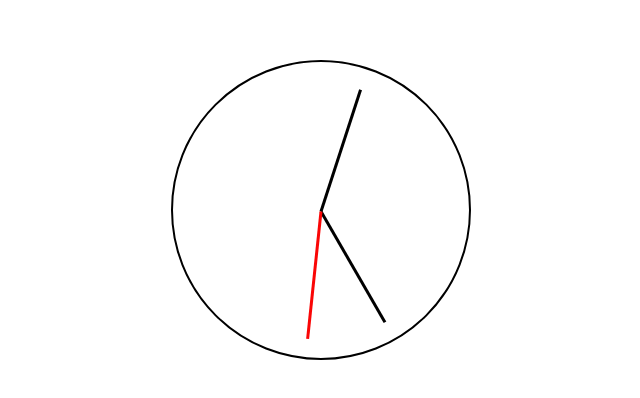
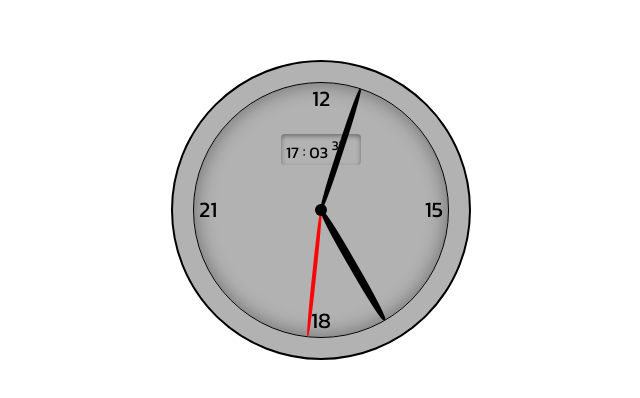
Before and after one commit to KonstantinKhudoyarov/CSS-JS-Clock, a plain HTML site: page index.html in a window 1280 px wide. Shown: the part 190-588 px from the top of the page, without its empty margins (319-959 px from the left). Drawn offline with Linux system fonts and the light colour scheme.

Commit message:
add styles and some logic

```diff
--- a/index.html
+++ b/index.html
@@ -16,6 +16,16 @@
                     <div class="clock__arrow clock__hours"></div>
                     <div class="clock__arrow clock__minutes"></div>
                     <div class="clock__arrow clock__seconds"></div>
+                    <span class="clock__digits clock__12">12</span>
+                    <span class="clock__digits clock__15">15</span>
+                    <span class="clock__digits clock__18">18</span>
+                    <span class="clock__digits clock__21">21</span>
+                    <div class="clock__digital">
+                        <span class="clock__digital-hours"></span>
+                        <span class="clock__digital-divider">:</span>
+                        <span class="clock__digital-minutes"></span>
+                        <sup class="clock__digital-seconds"></sup>
+                    </div>
                 </div>
             </div>
         </div>
--- a/js/script.js
+++ b/js/script.js
@@ -2,7 +2,10 @@
 
 var hoursArrow = document.querySelector('.clock__hours'),
 minutesArrow = document.querySelector('.clock__minutes'),
-secondsArrow = document.querySelector('.clock__seconds');
+secondsArrow = document.querySelector('.clock__seconds'),
+digitalHours = document.querySelector('.clock__digital-hours'),
+digitalMinutes = document.querySelector('.clock__digital-minutes'),
+digitalSeconds = document.querySelector('.clock__digital-seconds');
 
 function setDate() {
 
@@ -10,17 +13,18 @@ function setDate() {
 
     var seconds = current.getSeconds();
     var secondsDegree = ((seconds / 60)*360) + 90;
-    secondsArrow.style.transform = 'rotate(' + secondsDegree + 'deg)';
+    secondsArrow.style.transform = 'translateY(-50%) rotate(' + secondsDegree + 'deg)';
+    digitalSeconds.innerHTML = (seconds < 10) ? '0' + seconds : seconds;
 
     var minutes = current.getMinutes();
     var minutesDegree = ((minutes / 60)*360) + 90;
-    console.log(minutes);
-    console.log(minutesDegree);
-    minutesArrow.style.transform = 'rotate(' + minutesDegree + 'deg)';
+    minutesArrow.style.transform = 'translateY(-50%) rotate(' + minutesDegree + 'deg)';
+    digitalMinutes.innerHTML = (minutes < 10) ? '0' + minutes : minutes;
 
     var hours = current.getHours();
     var hoursDegree = ((hours / 12)*360) + 90;
-    hoursArrow.style.transform = 'rotate(' + hoursDegree + 'deg)';
+    hoursArrow.style.transform = 'translateY(-50%) rotate(' + hoursDegree + 'deg)';
+    digitalHours.innerHTML = (hours < 10) ? '0' + hours : hours;
 }
 
 setInterval(setDate, 1000);
--- a/styles/style.css
+++ b/styles/style.css
@@ -27,12 +27,28 @@ body {
   border: 2px solid black;
   border-radius: 50%;
   padding: 20px;
+  background-color: rgba(0,0,0,.3);
 }
 
 .clock__face {
   position: relative;
   width: 100%;
   height: 100%;
+  border-radius: 50%;
+  border: 1px solid #000;
+  box-shadow: inset 0px 0px 20px rgba(0,0,0,.4);
+}
+
+.clock__face::after {
+  content: '';
+  position: absolute;
+  top: 50%;
+  left: 50%;
+  transform: translateX(-50%) translateY(-50%);
+  display: block;
+  width: 12px;
+  height: 12px;
+  background-color: #000;
   border-radius: 50%;
 }
 
@@ -41,12 +57,71 @@ body {
   top: 50%;
   left: 0;
   width: 50%;
-  height: 3px;
   transform-origin: 100%;
   transform: translateY(-50%);
   background-color: #000;
+  border-radius: 40%;
+}
+
+.clock__hours {
+  position: relative;
+  height: 8px;
+}
+
+.clock__minutes {
+  height: 6px;
 }
 
 .clock__seconds {
+  height: 4px;
   background-color: rgb(250, 6, 6);
 }
+
+.clock__digits {
+  position: absolute;
+  z-index: -1;
+  font-size: 22px;
+  line-height: 1;
+}
+
+.clock__12 {
+  top: 5px;
+  left: 50%;
+  transform: translateX(-50%);
+}
+
+.clock__15 {
+  right: 5px;
+  top: 50%;
+  transform: translateY(-50%);
+}
+
+.clock__18 {
+  bottom: 5px;
+  left: 50%;
+  transform: translateX(-50%);
+}
+
+.clock__21 {
+  left: 5px;
+  top: 50%;
+  transform: translateY(-50%);
+}
+
+.clock__digital {
+  position: absolute;
+  top: 20%;
+  left: 50%;
+  z-index: -1;
+  min-width: 80px;
+  padding: 5px;
+  line-height: 1;
+  transform: translateX(-50%);
+  border-radius: 4px;
+  box-shadow: inset 0px 2px 5px rgba(0,0,0,.4);
+}
+
+.clock__digital-hours,
+.clock__digital-minutes {
+  vertical-align: middle;
+}
```
